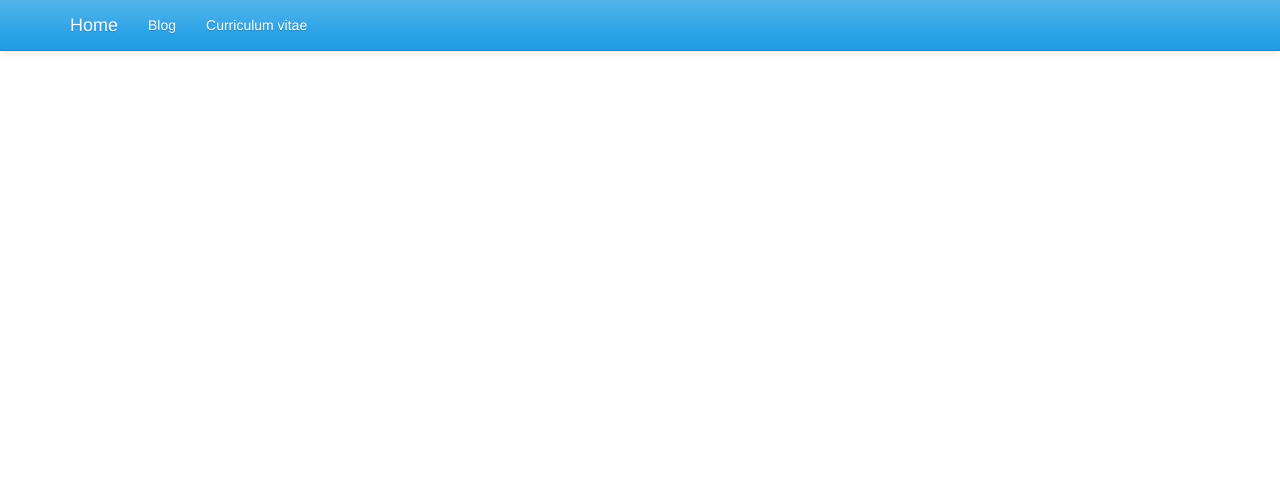
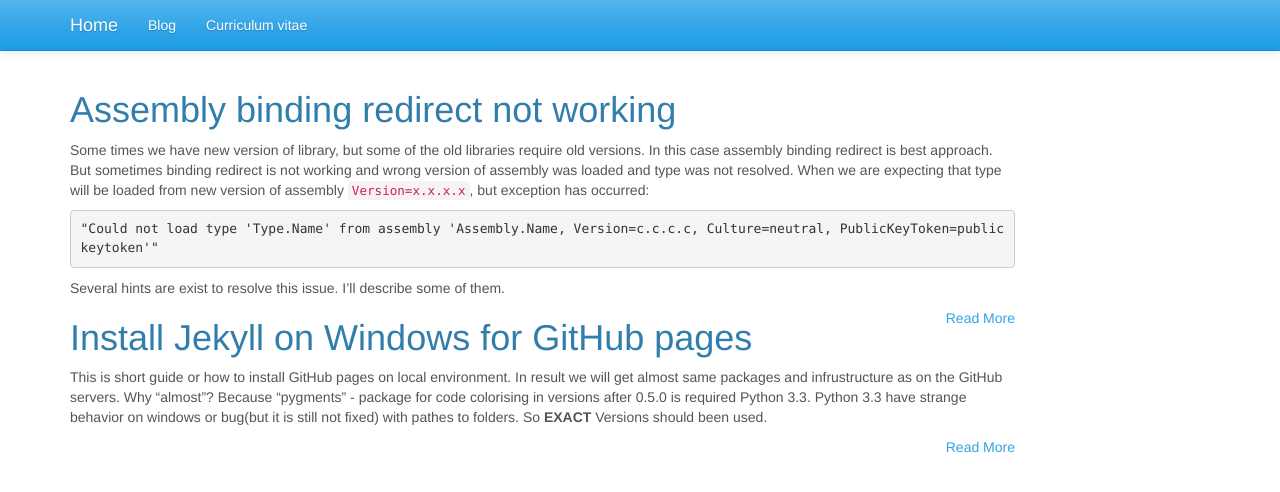
Before and after one commit to FoC-/foc-.github.com, a Jekyll site: the page built from index.html, in a window 1280 px wide. Shown: the top 492 px of the page. Built offline with Jekyll 4.4.1, drawn with Linux system fonts in a browser that asks for light colours; Markdown is read by kramdown in place of the engine named in the settings.

Commit message:
More feature is added. Posts preview on Landing page

````diff
--- a/_posts/2013-12-16-assembly-binding-redirect-not-working.md
+++ b/_posts/2013-12-16-assembly-binding-redirect-not-working.md
@@ -9,14 +9,13 @@ is:
 
 # {{ page.title }}
 
-### Could not load type
-
-Some times we have new version of library, but some of the old references require old one. In this case assembly binding redirect could help. But what if binding redirect not working and wrong version of assembly was loaded and type was not resolved. The exception will be thrown:
+Some times we have new version of library, but some of the old libraries require old versions. In this case assembly binding redirect is best approach. But sometimes binding redirect is not working and wrong version of assembly was loaded and type was not resolved. When we are expecting that type will be loaded from new version of assembly ```Version=x.x.x.x```, but exception has occurred:
 ```
 "Could not load type 'Type.Name' from assembly 'Assembly.Name, Version=c.c.c.c, Culture=neutral, PublicKeyToken=publickeytoken'"
 ```
+Several hints are exist to resolve this issue. I'll describe some of them.
 
-When we are expecting that type will be loaded from new version of assembly ```Version=x.x.x.x``` several cases exist to resolve this issue. I'll describe general of them.
+<!-- more -->
 
 ### First hint is configuration file for binding redirect:
 
--- a/index.html
+++ b/index.html
@@ -2,3 +2,18 @@
 layout: default
 title: Welcome traveller
 ---
+
+<div class="col-lg-10">
+  <ul class="list-unstyled posts-truncate">
+    {% for post in site.posts limit:5 %}
+    <li>
+      {% if post.content contains "<!-- more -->" %}
+      {{ post.content | split:"<!-- more -->" | first % }}
+      {% else %}
+      {{ post.content | strip_html | truncatewords:100 }}
+      {% endif %}
+      <a href="{{ post.url }}" class="pull-right">Read More</a>
+    </li>
+    {% endfor %}
+  </ul>
+</div>
````
Also changed, not shown: _posts/2013-11-22-install-jekyll-on-windows-for-github-pages.md (+2 -0 lines).
